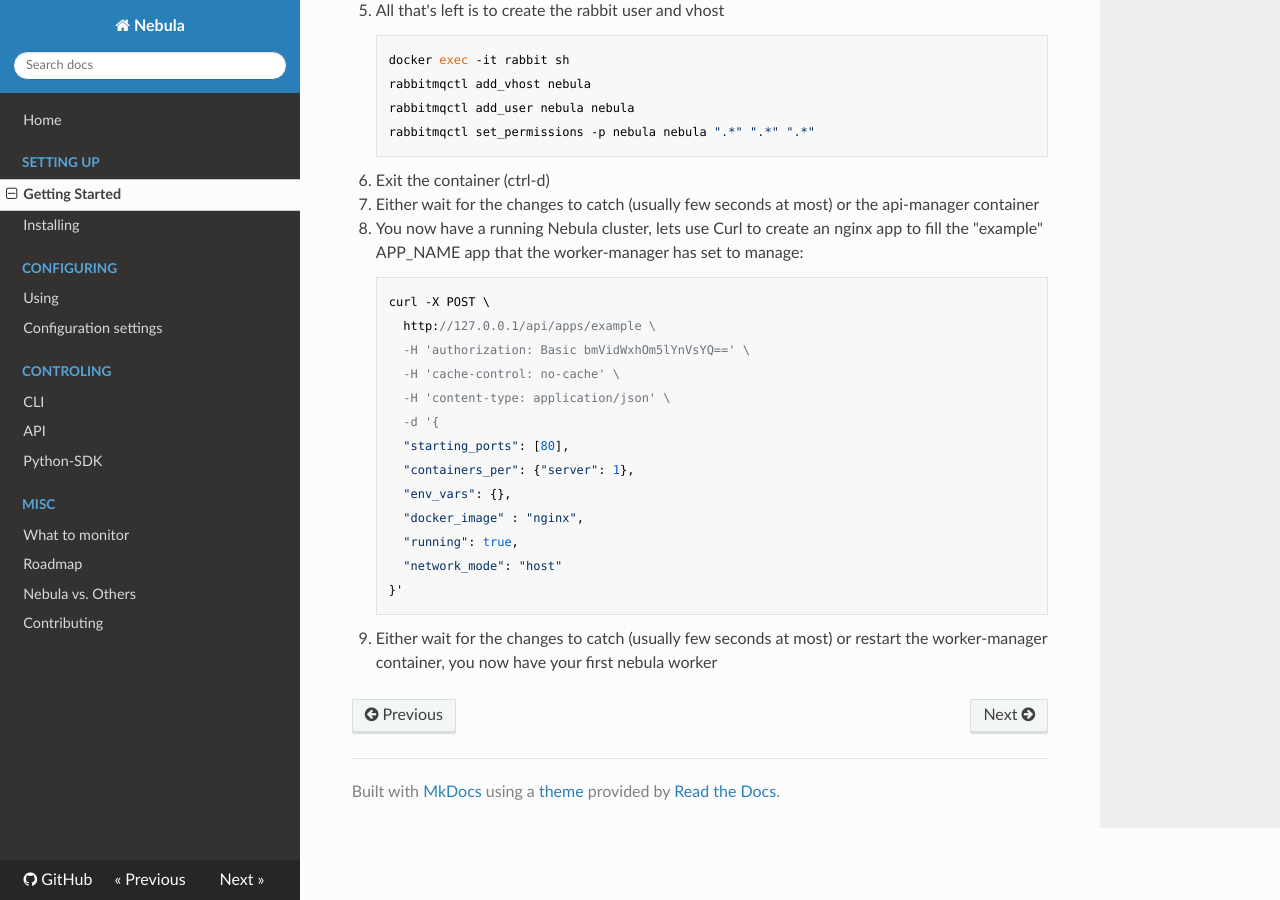
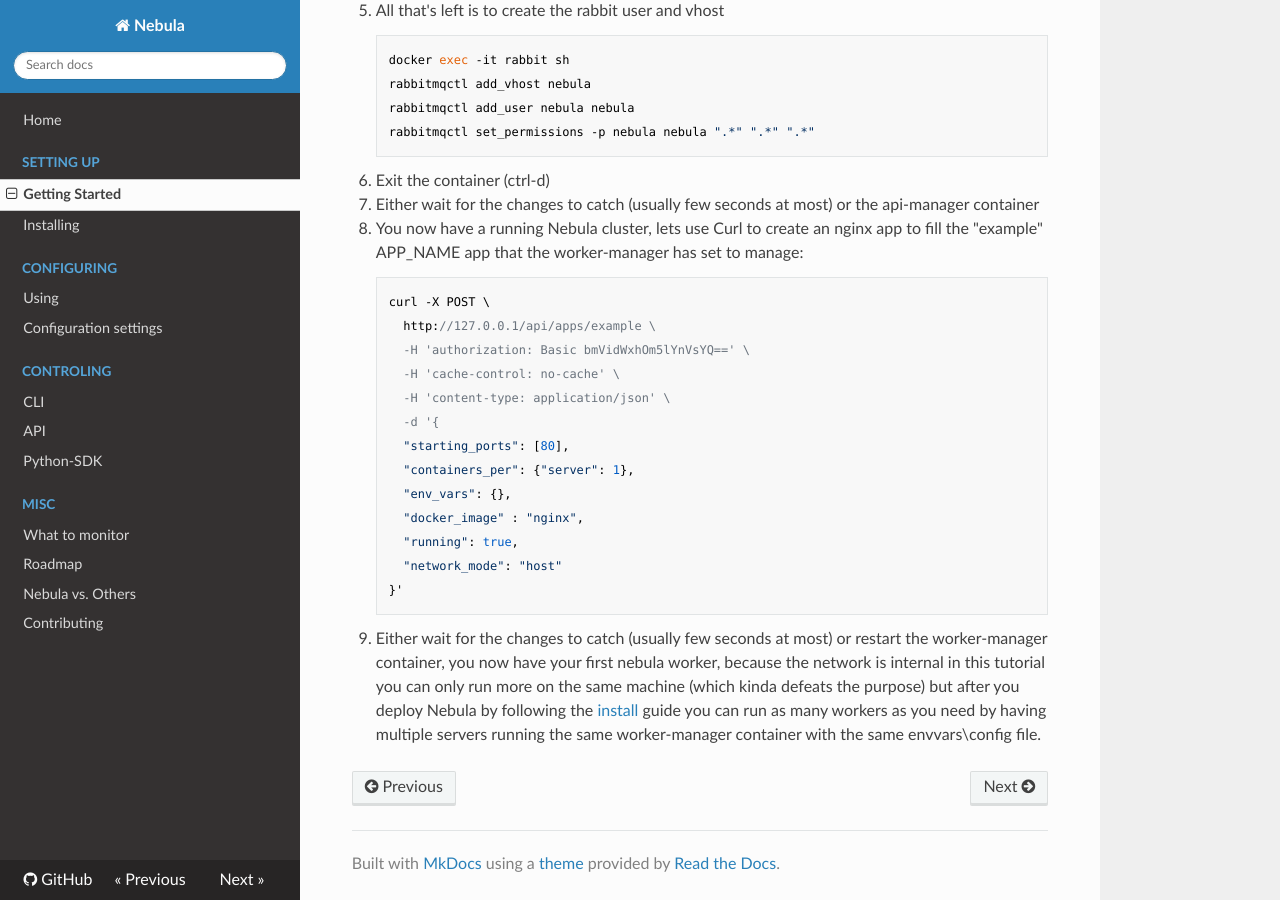
Before and after one commit to nebula-orchestrator/docs, an MkDocs documentation site: the page built from docs/getting-started.md, in a window 1280 px wide and 900 px high, scrolled down 837 px. Built offline with MkDocs 1.6.1, drawn with Linux system fonts in a browser that asks for light colours; nearby versions of some CDN libraries; old or Windows-style settings are respelled for this version of MkDocs.

Commit message:
making scalabiltiy a bit clearer on the getting started tutorial

```diff
--- a/docs/getting-started.md
+++ b/docs/getting-started.md
@@ -46,4 +46,4 @@
           "network_mode": "host"
         }'
 
-9. Either wait for the changes to catch (usually few seconds at most) or restart the worker-manager container, you now have your first nebula worker
+9. Either wait for the changes to catch (usually few seconds at most) or restart the worker-manager container, you now have your first nebula worker, because the network is internal in this tutorial you can only run more on the same machine (which kinda defeats the purpose) but after you deploy Nebula by following the [install](install.md) guide you can run as many workers as you need by having multiple servers running the same worker-manager container with the same envvars\config file.
```
